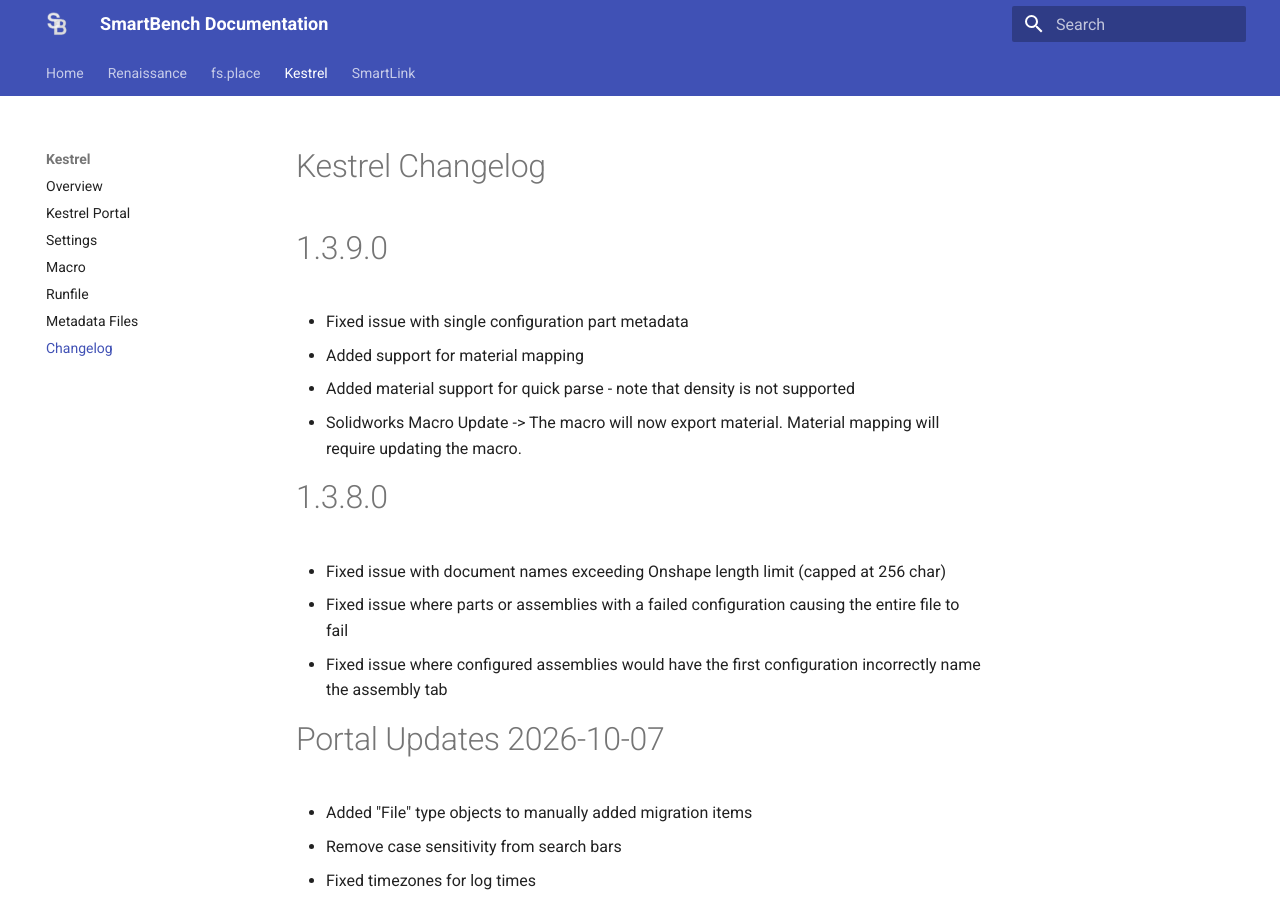
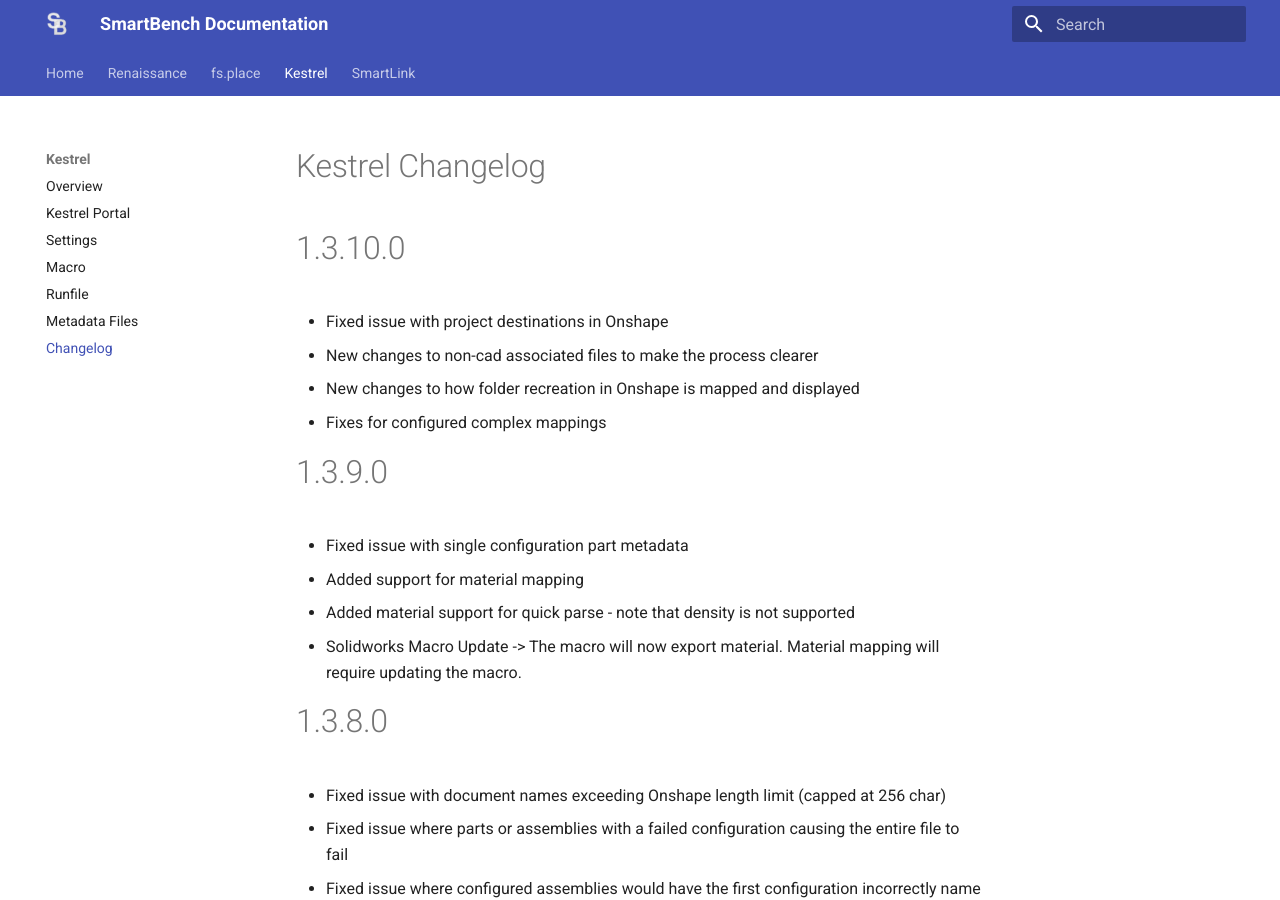
Before and after one commit to SmartBenchSoftware/Documentation, an MkDocs documentation site: the page built from docs/kestrel/changelog.md, in a window 1280 px wide and 900 px high. Built offline with MkDocs 1.6.1 and Material for MkDocs 9.7.7, drawn with Linux system fonts in a browser that asks for light colours.

Commit message:
Update changelog.md

```diff
--- a/docs/kestrel/changelog.md
+++ b/docs/kestrel/changelog.md
@@ -1,4 +1,10 @@
 # Kestrel Changelog
+
+# 1.3.10.0
+- Fixed issue with project destinations in Onshape
+- New changes to non-cad associated files to make the process clearer
+- New changes to how folder recreation in Onshape is mapped and displayed
+- Fixes for configured complex mappings
 
 # 1.3.9.0
 - Fixed issue with single configuration part metadata
```
